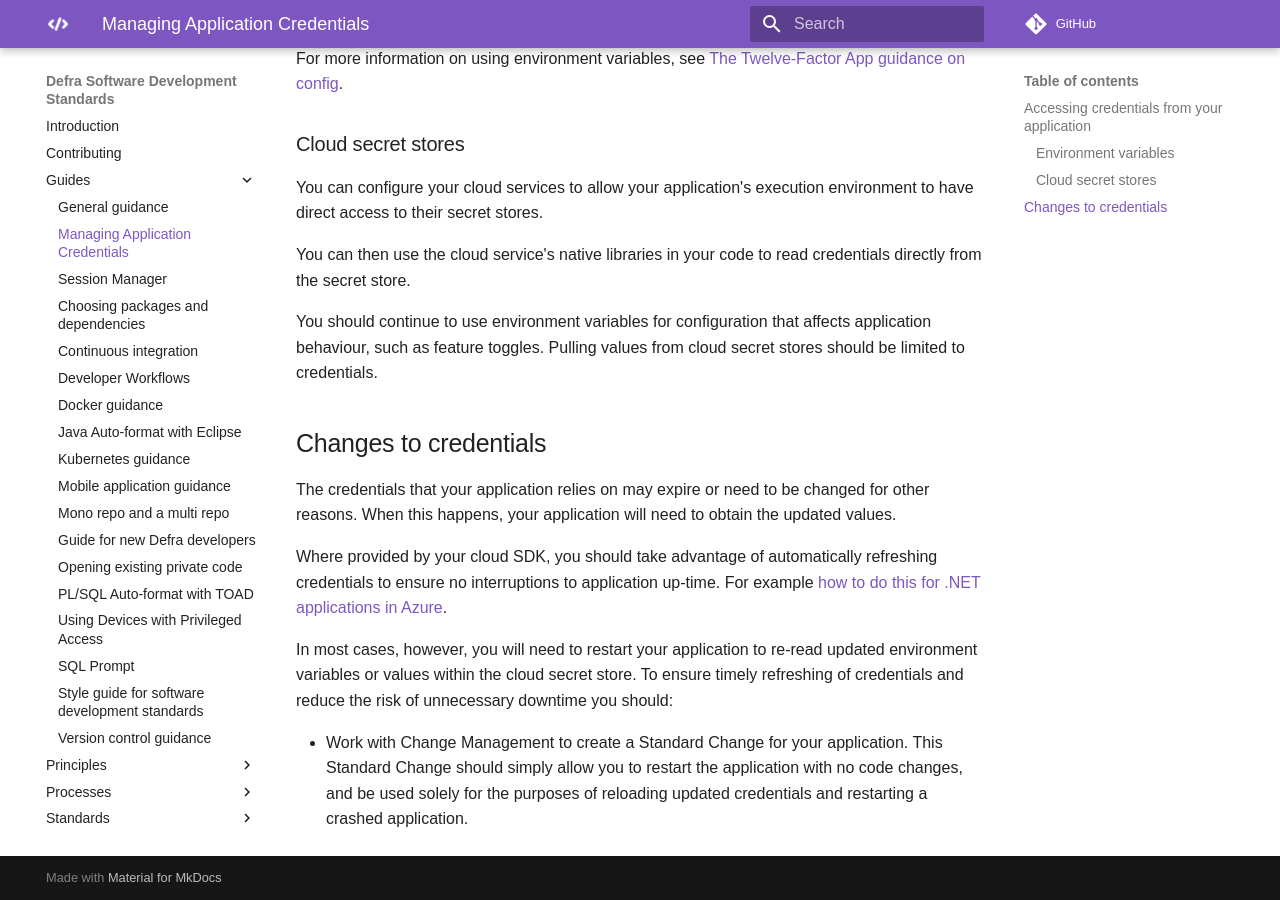
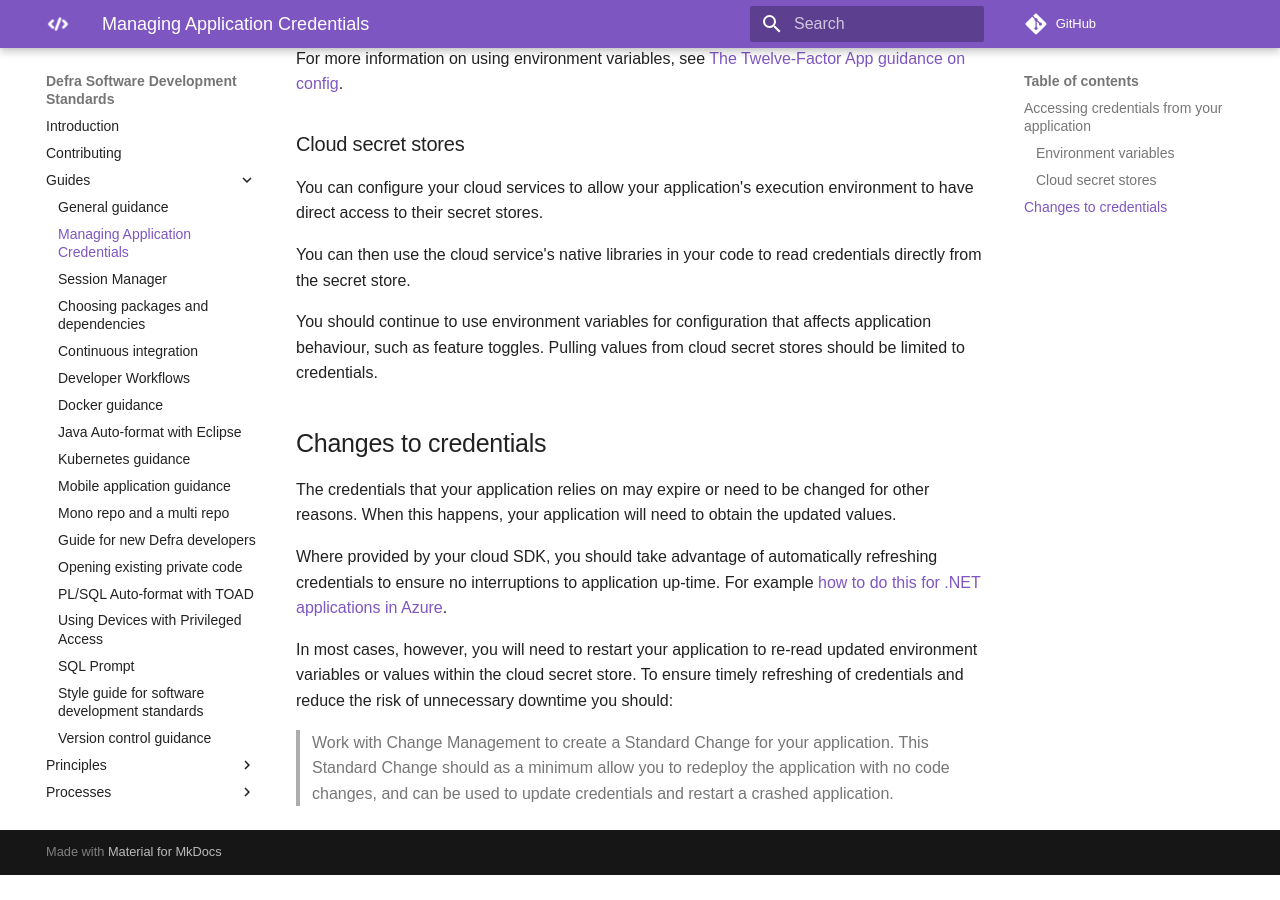
Before and after one commit to DEFRA/software-development-standards, an MkDocs documentation site: the page built from docs/guides/application_credentials.md, in a window 1280 px wide and 900 px high, scrolled down 647 px. Built offline with MkDocs 1.6.1 and Material for MkDocs 9.7.7, drawn with Linux system fonts in a browser that asks for light colours; some web fonts are replaced; comment, search, counter and statistics services are not loaded; after the commit the page ends 1522 px from its top, so only the background shows below that; some of the changed text lies outside the part shown.

Commit message:
Add ref to CDP secrets and tidy up text around standard changes

```diff
--- a/docs/guides/application_credentials.md
+++ b/docs/guides/application_credentials.md
@@ -41,4 +41,4 @@ For example [how to do this for .NET applications in Azure](https://learn.micros
 In most cases, however, you will need to restart your application to re-read updated environment variables or values within the cloud secret store.
 To ensure timely refreshing of credentials and reduce the risk of unnecessary downtime you should:
 
-- Work with Change Management to create a Standard Change for your application. This Standard Change should simply allow you to restart the application with no code changes, and be used solely for the purposes of reloading updated credentials and restarting a crashed application.
+> Work with Change Management to create a Standard Change for your application. This Standard Change should as a minimum allow you to redeploy the application with no code changes, and can be used to update credentials and restart a crashed application.
```
Also changed, not shown: other parts of docs/guides/application_credentials.md (+1 -1 lines).
